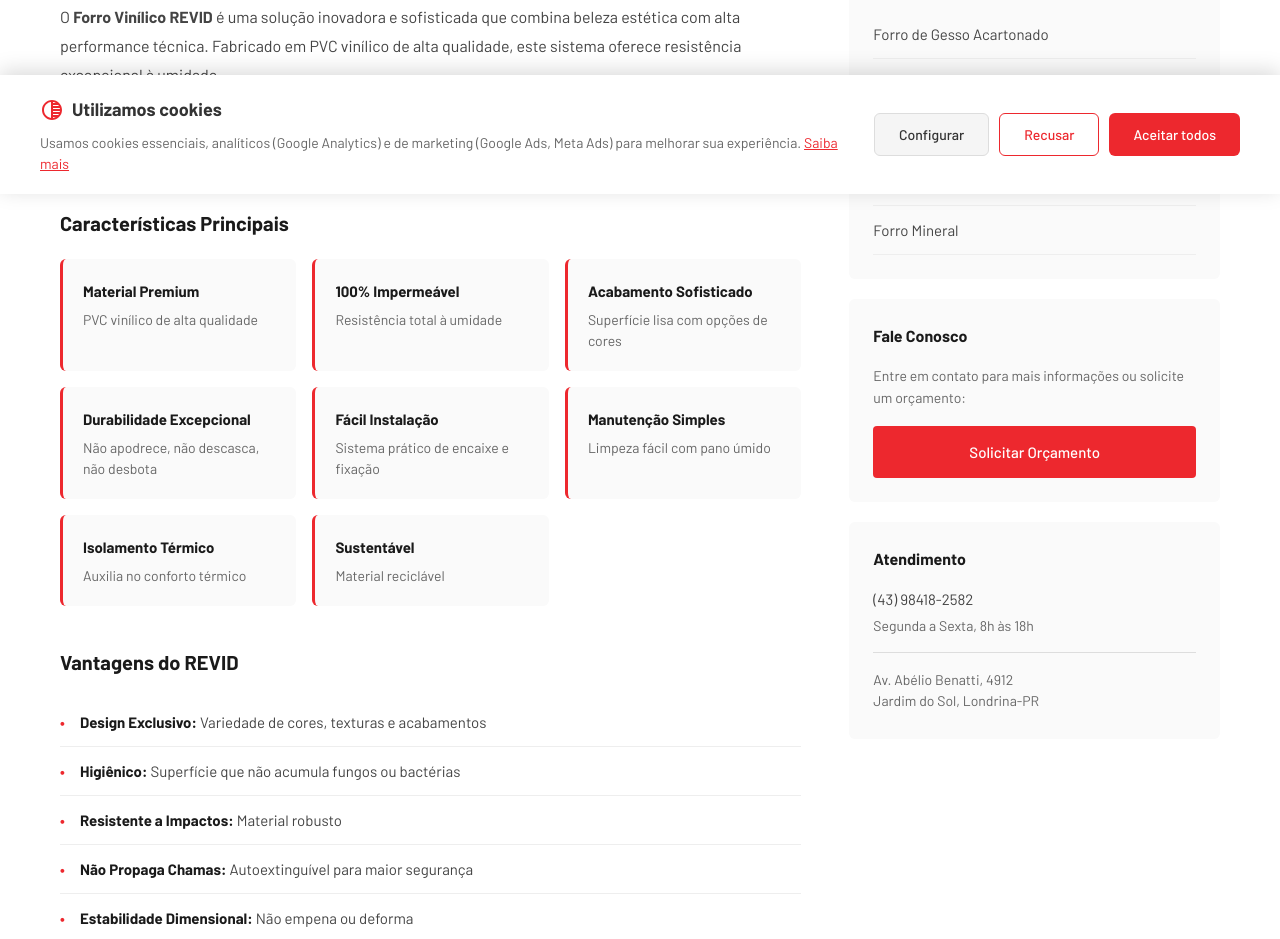
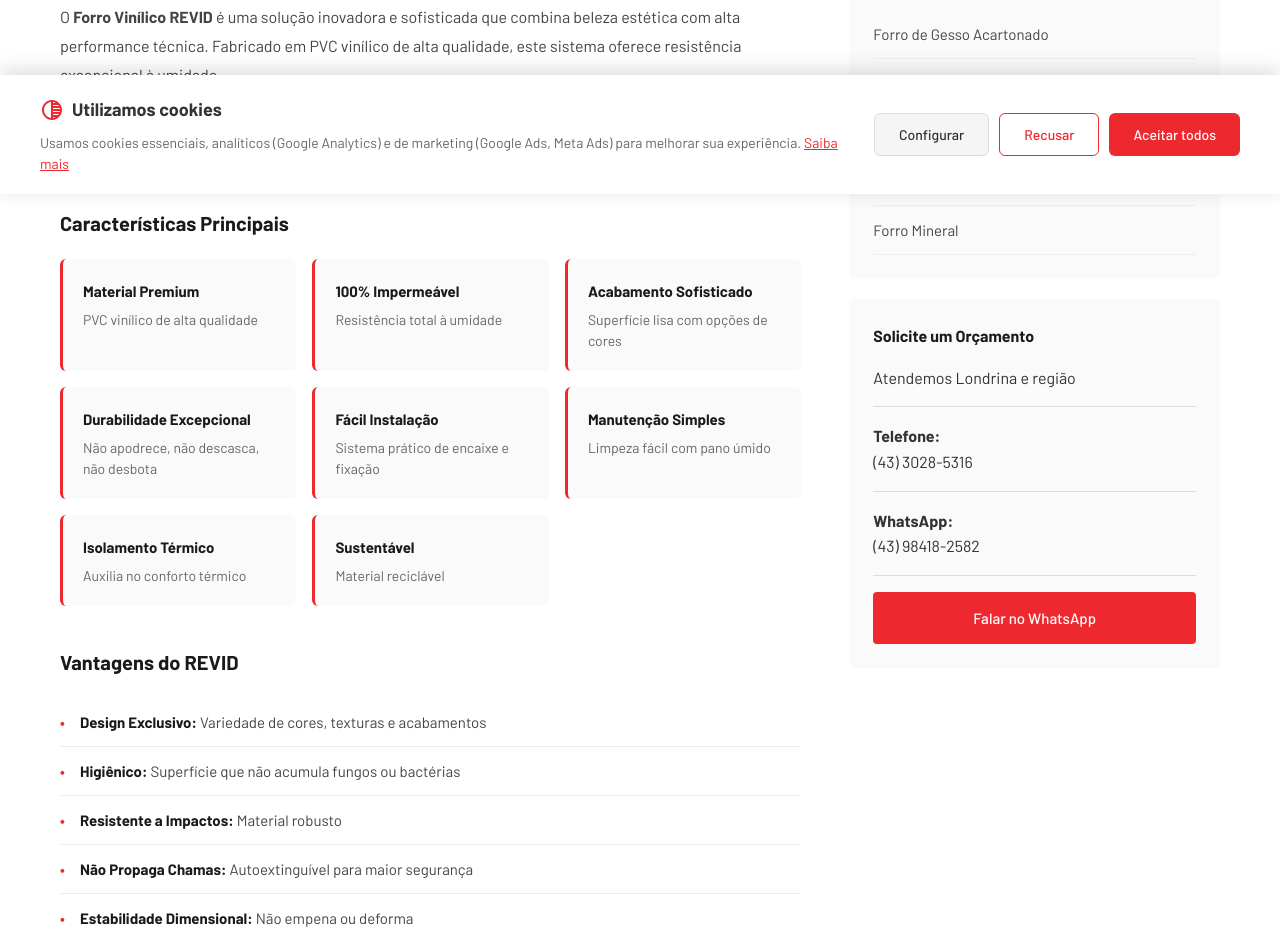
Before and after one commit to Ropetr/planacdistribuidora.com, an Eleventy site: page src/forro-vinilico.njk in a window 1280 px wide. Shown: the part 606-1545 px from the top of the page. Built offline with nearby package versions, Linux system fonts and the light colour scheme; Eleventy itself is replaced by a stand-in of ours; files that its build step writes are made by us from their sources.

Commit message:
fix: padronizar sidebar - forro-vinilico

```diff
--- a/src/forro-vinilico.njk
+++ b/src/forro-vinilico.njk
@@ -93,28 +93,29 @@
                 <p>Nossa equipe está pronta para auxiliar você em todas as etapas do seu projeto. Entre em contato e solicite seu orçamento!</p>
             </div>
 
-            <aside>
+                        <aside class="sidebar">
                 <div class="sidebar-card">
                     <h4>Outros Forros</h4>
                     <ul class="sidebar-links">
                         <li><a href="/forro-gesso.html">Forro de Gesso Acartonado</a></li>
                         <li><a href="/pvc-branco.html">PVC Branco</a></li>
                         <li><a href="/pvc-amadeirado.html">PVC Amadeirado</a></li>
-                        <li><a href="/forro-vinilico.html" class="active">Forro Vinílico REVID</a></li>
+                        <li><a href="/forro-vinilico.html" class="active">Forro Vinílico</a></li>
                         <li><a href="/forro-mineral.html">Forro Mineral</a></li>
                     </ul>
                 </div>
+
                 <div class="sidebar-card">
-                    <h4>Fale Conosco</h4>
-                    <p style="margin-bottom: 16px; font-size: 14px; color: #666;">Entre em contato para mais informações ou solicite um orçamento:</p>
-                    <a href="{{ whatsappUrl }}" target="_blank" rel="noopener noreferrer" class="btn-sidebar">Solicitar Orçamento</a>
-                </div>
-                <div class="sidebar-card sidebar-info">
-                    <h4>Atendimento</h4>
-                    <p>(43) 98418-2582</p>
-                    <p class="small">Segunda a Sexta, 8h às 18h</p>
+                    <h4>Solicite um Orçamento</h4>
+                    <p class="sidebar-info">Atendemos Londrina e região</p>
                     <hr class="sidebar-divider">
-                    <p class="small">Av. Abélio Benatti, 4912<br>Jardim do Sol, Londrina-PR</p>
+                    <p class="sidebar-info"><strong>Telefone:</strong></p>
+                    <p class="sidebar-info">(43) 3028-5316</p>
+                    <hr class="sidebar-divider">
+                    <p class="sidebar-info"><strong>WhatsApp:</strong></p>
+                    <p class="sidebar-info">(43) 98418-2582</p>
+                    <hr class="sidebar-divider">
+                    <a href="{{ whatsappUrl }}" target="_blank" rel="noopener noreferrer" class="btn-sidebar">Falar no WhatsApp</a>
                 </div>
             </aside>
         </div>
```
